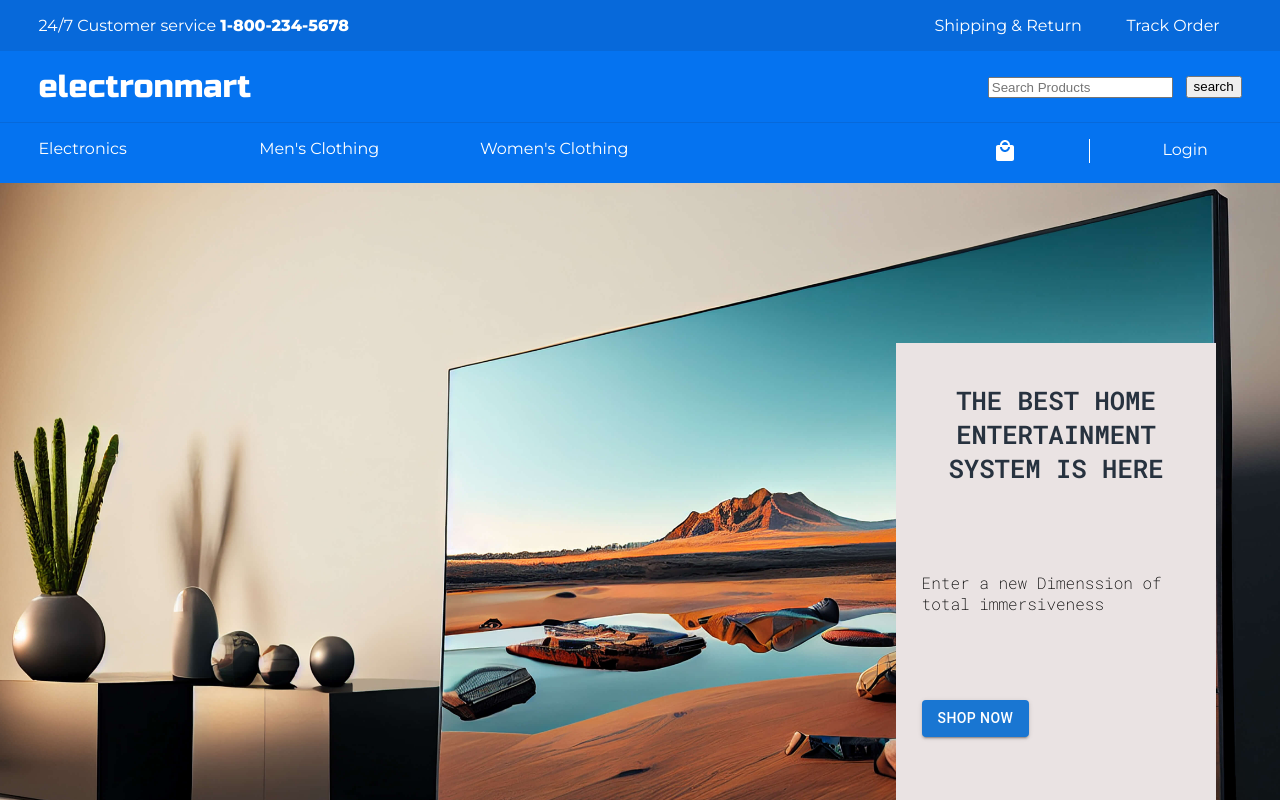
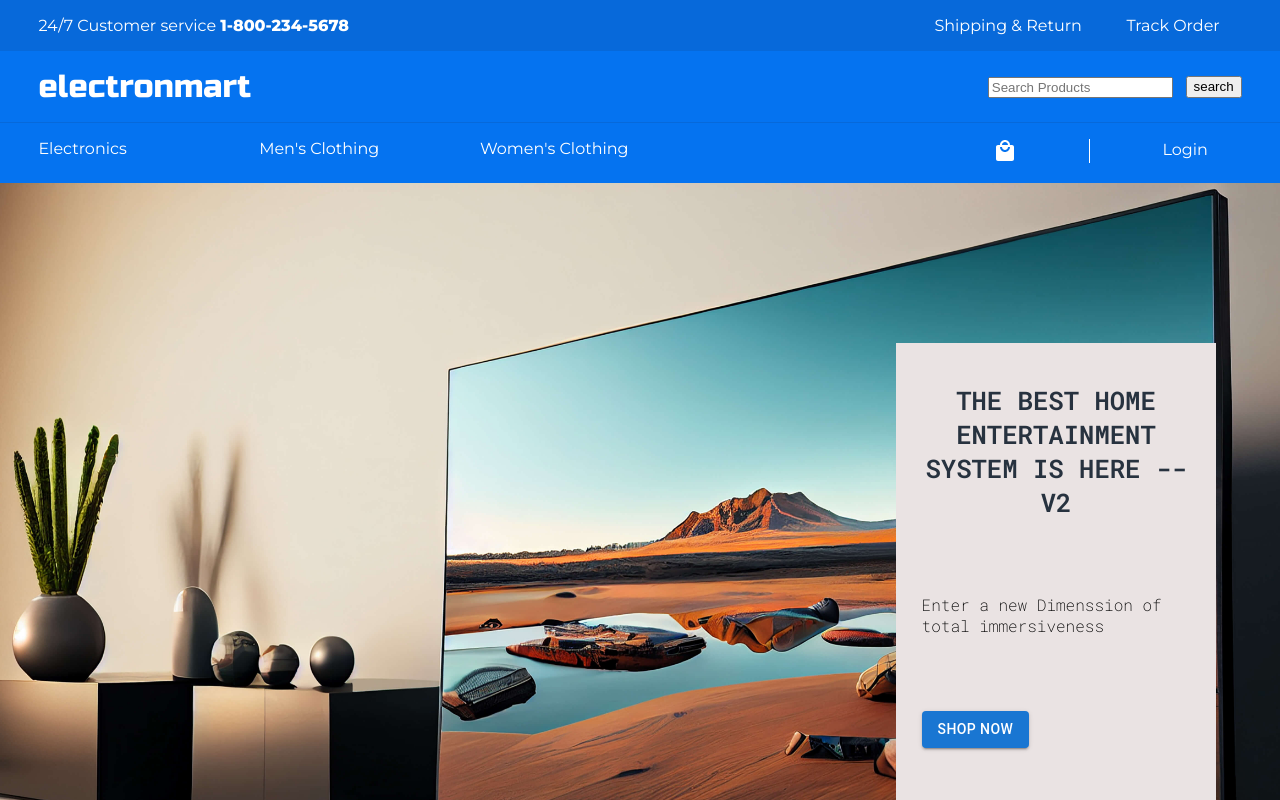
Before and after one commit to JaegerDanger2022/electron_mart, a React (Create React App) app: page / in a window 1280 px wide. Shown: the top 800 px of the page. Built offline with nearby package versions, Linux system fonts and the light colour scheme.

Commit message:
testing new version

```diff
--- a/src/components/homePageComponents/HeroArticle.js
+++ b/src/components/homePageComponents/HeroArticle.js
@@ -6,7 +6,7 @@ export const HeroArticle = () => {
   return (
     <div className="heroArticleContainer">
       <div className="heroArticleTitle">
-        THE BEST HOME ENTERTAINMENT SYSTEM IS HERE
+        THE BEST HOME ENTERTAINMENT SYSTEM IS HERE --V2
       </div>
       <div className="heroArticleParagraph">
         Enter a new <span>Dimenssion</span> of total immersiveness
```
